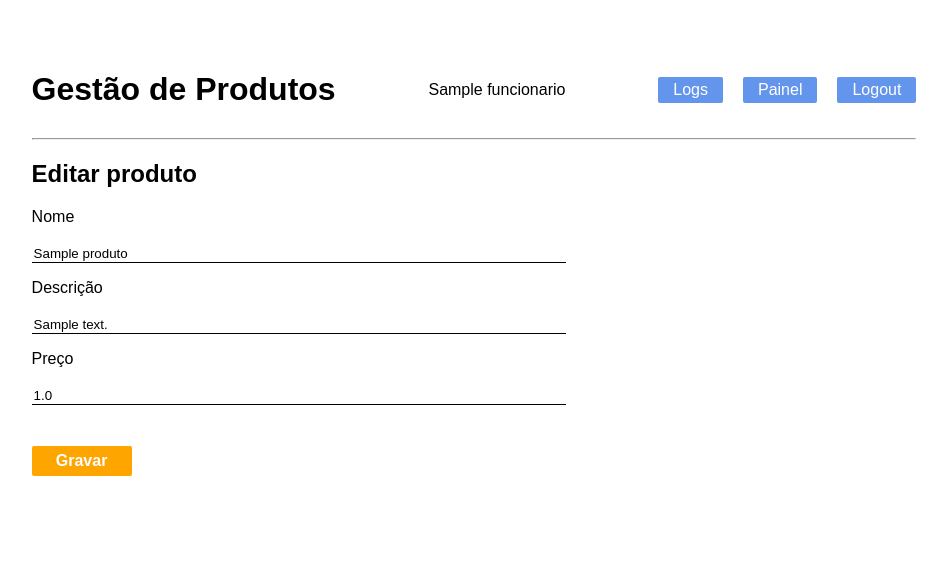
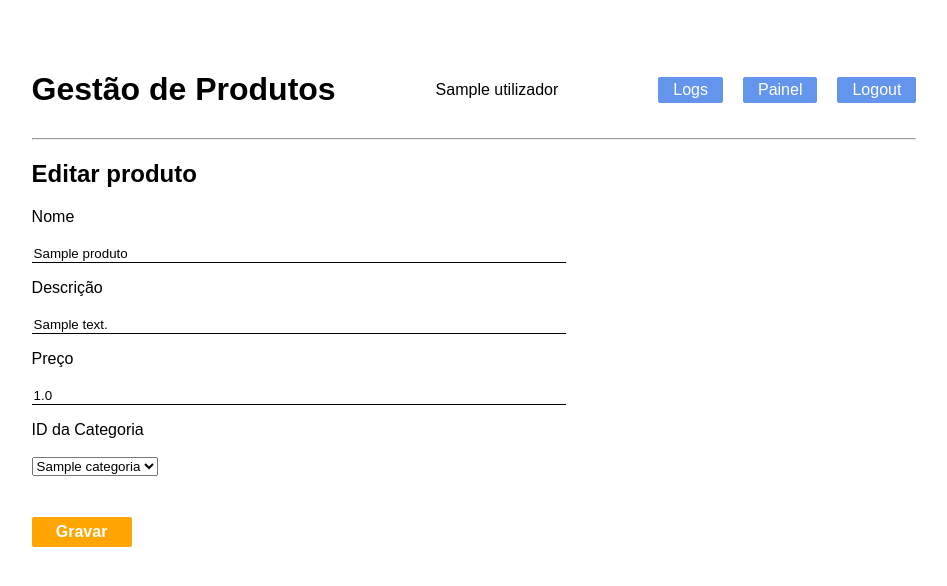
Before and after one commit to NaNdUSL/gestor_inventario, a Flask app: page /produtos/editar/1 in a window 1280 px wide. Shown: the top 586 px of the page, without its empty margins (166-1113 px from the left). Run offline with Flask 3, Linux system fonts and the light colour scheme; a user stored in the database is signed in; tables that the repository leaves empty hold one stand-in row (values such as "Sample post").

Commit message:
fixed no edit e nos logs

```diff
--- a/app.py
+++ b/app.py
@@ -1,6 +1,6 @@
 from flask import Flask, flash, render_template, redirect, url_for, request
-from models import db, Produto, Funcionario, Categoria, Log
-from forms import ProdutoForm, FuncionarioLoginForm, FuncionarioRegistoForm, CategoriaForm
+from models import db, Produto, Utilizador, Categoria, Log
+from forms import ProdutoForm, LoginForm, RegistoForm, CategoriaForm
 from flask_login import LoginManager, login_user, login_required, logout_user, current_user
 from sqlalchemy import or_
 import pytz
@@ -19,7 +19,7 @@
 
 @login_manager.user_loader
 def load_user(user_id):
-	return Funcionario.query.get(int(user_id))
+	return Utilizador.query.get(int(user_id))
 
 
 @app.before_request
@@ -77,13 +77,14 @@
 def adicionar():
 
 	form = ProdutoForm()
+	form.categoria.choices = [(c.id, c.nome) for c in Categoria.query.order_by(Categoria.nome).all()]
 
 	if form.validate_on_submit():
 		produto = Produto(nome=form.nome.data, preco=form.preco.data, descricao=form.descricao.data, categoria_id=form.categoria.data)
 		db.session.add(produto)
 		db.session.commit()
 
-		log = Log(funcionario_id=current_user.id, descricao=f"Adicionado o produto '{produto.nome}'" )
+		log = Log(utilizador_id=current_user.id, descricao=f"Adicionado o produto '{produto.nome}'" )
 		db.session.add(log)
 		db.session.commit()
 
@@ -105,7 +106,7 @@
 		db.session.commit()
 		flash("Categoria adicionada com sucesso!", "sucesso")
 
-		log = Log(funcionario_id=current_user.id, descricao=f"Adicionada a categoria '{nova_categoria.nome}'")
+		log = Log(utilizador_id=current_user.id, descricao=f"Adicionada a categoria '{nova_categoria.nome}'")
 		db.session.add(log)
 		db.session.commit()
 
@@ -125,6 +126,10 @@
 		form.populate_obj(categoria)
 		db.session.commit()
 
+		log = Log(utilizador_id=current_user.id, descricao=f"Editada a categoria '{categoria.nome}'")
+		db.session.add(log)
+		db.session.commit()
+
 		return redirect(url_for('painel') + '?opt=categorias')
 
 	return render_template('editar_categoria.html', form=form)
@@ -136,9 +141,18 @@
 
 	produto = Produto.query.get_or_404(id)
 	form = ProdutoForm(obj=produto)
+	form.categoria.choices = [(c.id, c.nome) for c in Categoria.query.order_by(Categoria.nome).all()]
 
 	if form.validate_on_submit():
-		form.populate_obj(produto)
+
+		produto.nome = form.nome.data
+		produto.preco = form.preco.data
+		produto.descricao = form.descricao.data
+		produto.categoria_id = form.categoria.data
+		db.session.commit()
+
+		log = Log(utilizador_id=current_user.id, descricao=f"Editado o produto '{produto.nome}'")
+		db.session.add(log)
 		db.session.commit()
 
 		return redirect(url_for('painel'))
@@ -154,6 +168,10 @@
 	db.session.delete(categoria)
 	db.session.commit()
 
+	log = Log(utilizador_id=current_user.id, descricao=f"Apagada a categoria '{categoria.nome}'")
+	db.session.add(log)
+	db.session.commit()
+
 	return redirect(url_for('painel') + '?opt=categorias')
 
 
@@ -163,6 +181,10 @@
 
 	produto = Produto.query.get_or_404(id)
 	db.session.delete(produto)
+	db.session.commit()
+
+	log = Log(utilizador_id=current_user.id, descricao=f"Apagado o produto '{produto.nome}'")
+	db.session.add(log)
 	db.session.commit()
 
 	return redirect(url_for('painel'))
@@ -178,10 +200,10 @@
 @app.route('/login', methods=['GET', 'POST'])
 def login():
 
-	form = FuncionarioLoginForm()
+	form = LoginForm()
 
 	if form.validate_on_submit():
-		user = Funcionario.query.filter_by(email=form.email.data).first()
+		user = Utilizador.query.filter_by(email=form.email.data).first()
 
 		if user and user.check_password(form.password.data):
 			login_user(user)
@@ -195,7 +217,7 @@
 @app.route('/registo', methods=['GET', 'POST'])
 def registo():
 
-	form = FuncionarioRegistoForm()
+	form = RegistoForm()
 
 	if form.validate_on_submit():
 		nome = form.nome.data.strip()
@@ -208,11 +230,11 @@
 			flash("Preencha todos os campos corretamente.", "erro")
 			return render_template('registo.html', form=form)
 
-		if Funcionario.query.filter_by(email=email).first():
+		if Utilizador.query.filter_by(email=email).first():
 			flash("O utilizador já existe, escolha outro email.", "erro")
 			return render_template('registo.html', form=form)
 
-		novo_utilizador = Funcionario(nome=nome, email=email, nif=nif, telemovel=telemovel)
+		novo_utilizador = Utilizador(nome=nome, email=email, nif=nif, telemovel=telemovel)
 		novo_utilizador.set_password(password)
 		db.session.add(novo_utilizador)
 		db.session.commit()
@@ -236,15 +258,15 @@
 
 @app.template_filter('to_portugal_time')
 def to_portugal_time(value):
-    if not value:
-        return ''
-    portugal_tz = pytz.timezone('Europe/Lisbon')
-    if value.tzinfo is None:
-        # Assume que o valor está em UTC (sem tzinfo)
-        value = pytz.utc.localize(value)
-    # Converte para horário de Portugal
-    portugal_time = value.astimezone(portugal_tz)
-    return portugal_time.strftime('%d-%m-%Y %H:%M:%S')
+	if not value:
+		return ''
+	portugal_tz = pytz.timezone('Europe/Lisbon')
+	if value.tzinfo is None:
+		# Assume que o valor está em UTC (sem tzinfo)
+		value = pytz.utc.localize(value)
+	# Converte para horário de Portugal
+	portugal_time = value.astimezone(portugal_tz)
+	return portugal_time.strftime('%d-%m-%Y %H:%M:%S')
 
 
 @app.template_filter('highlight')
--- a/forms.py
+++ b/forms.py
@@ -2,14 +2,14 @@
 from wtforms import StringField, IntegerField, SubmitField, PasswordField, FloatField, SelectField
 from wtforms.validators import DataRequired, NumberRange, EqualTo
 
-class FuncionarioLoginForm(FlaskForm):
+class LoginForm(FlaskForm):
 
 	email = StringField('Email', validators=[DataRequired()])
 	password = PasswordField('Password', validators=[DataRequired()])
 	submeter = SubmitField('Entrar')
 
 
-class FuncionarioRegistoForm(FlaskForm):
+class RegistoForm(FlaskForm):
 
 	nome = StringField('Nome', validators=[DataRequired()])
 	email = StringField('Email', validators=[DataRequired()])
@@ -25,7 +25,7 @@
 	nome = StringField('Nome', validators=[DataRequired()])
 	preco = FloatField('Preço', validators=[DataRequired()])
 	descricao = StringField('Descrição')
-	categoria = IntegerField('ID da Categoria', validators=[DataRequired()])
+	categoria = SelectField('ID da Categoria', coerce=int, validators=[DataRequired()])
 	submeter = SubmitField('Gravar')
 
 
@@ -37,7 +37,7 @@
 
 class LogForm(FlaskForm):
 
-	funcionario_id = IntegerField('ID do Funcionário', validators=[DataRequired()])
+	utilizador_id = IntegerField('ID do Utilizador', validators=[DataRequired()])
 	produto_id = IntegerField('ID do Produto', validators=[DataRequired()])
 	descricao = StringField('Descrição', validators=[DataRequired()])
 	submeter = SubmitField('Registar Log')
--- a/static/css/styles.css
+++ b/static/css/styles.css
@@ -30,7 +30,6 @@
     display: inline;
 }
 
-/* 🔹 Estilo específico para células de lista tipo cartão */
 .td-lista {
     background-color: rgb(246, 246, 246);
     border-left: 5px solid cornflowerblue;
@@ -96,7 +95,6 @@
     font-size: 16px;
 }
 
-/* 🔹 Tabela estruturada para logs e dados tabulares */
 .table-estruturada {
     width: 100%;
     border-collapse: collapse;
--- a/templates/editar.html
+++ b/templates/editar.html
@@ -27,6 +27,13 @@
 				<span style="color:red;">{{ error }}</span>
 			{% endfor %}
 		</p>
+		<p>
+			{{ form.categoria.label }} <br>
+			{{ form.categoria() }} <br>
+			{% for error in form.categoria.errors %}
+				<span style="color:red;">{{ error }}</span>
+			{% endfor %}
+		</p>
 		<p>{{ form.submeter() }}</p>
 
 	</form>
--- a/templates/logs.html
+++ b/templates/logs.html
@@ -14,7 +14,7 @@
         {% for log in logs %}
         <tr>
             <td>{{ log.id }}</td>
-            <td>{{ log.funcionario.nome if log.funcionario else 'Desconhecido' }}</td>
+            <td>{{ log.utilizador.nome if log.utilizador else 'Desconhecido' }}</td>
             <td>{{ log.descricao }}</td>
             <td>{{ log.data | to_portugal_time }}</td>
         </tr>
```
Also changed, not shown: models.py (+4 -4 lines). Lines whose indentation alone changed are shown as unchanged.
